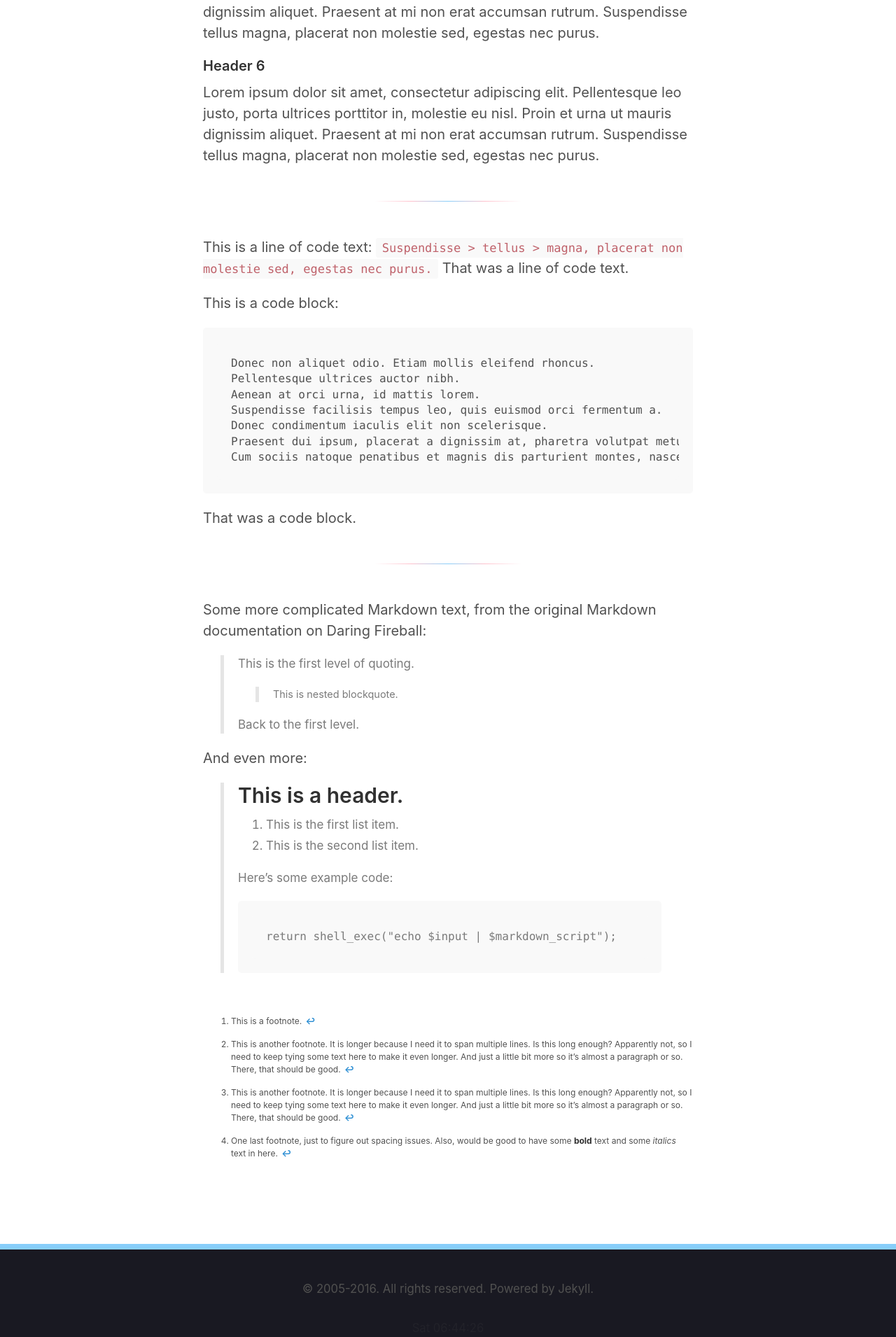
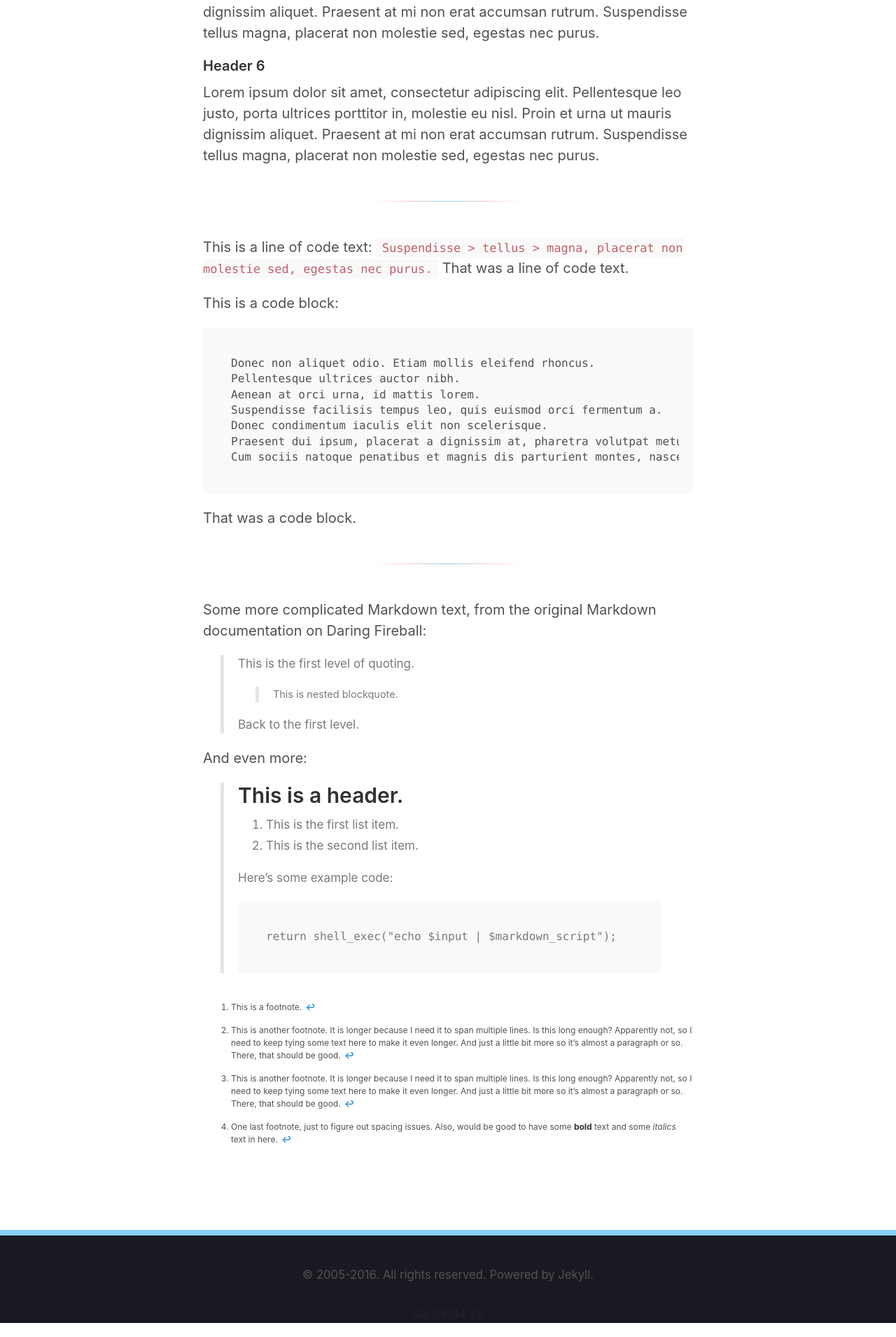
Before and after one commit to rkudeshi/rkudeshi.github.io, a Jekyll site: the page built from 5-style-sample.md, in a window 1280 px wide. Shown: the part 3094-5004 px from the top of the page at 70% size. Built offline with Jekyll 4.4.1, drawn with Linux system fonts in a browser that asks for light colours.

Commit message:
Reduce margin above footnotes

```diff
--- a/_sass/_RAVI.scss
+++ b/_sass/_RAVI.scss
@@ -135,7 +135,7 @@ article h4 {
 /* Unfortunately, Kramdown doesn't create an HR above the footnotes class */
 
 .footnotes {
-	margin-top: 3rem;
+	/* margin-top: 3rem; */
     font-size: 60%;
 }
 .footnotes li p {
```
